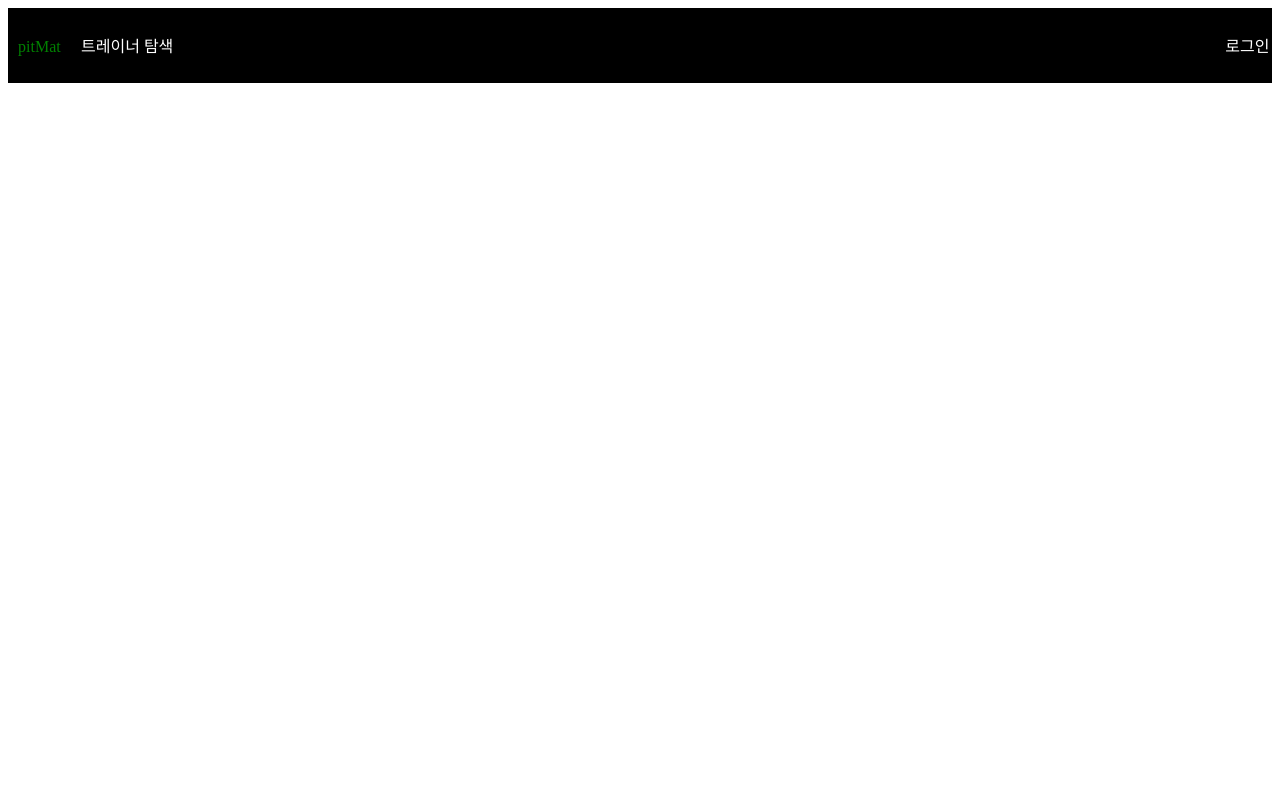
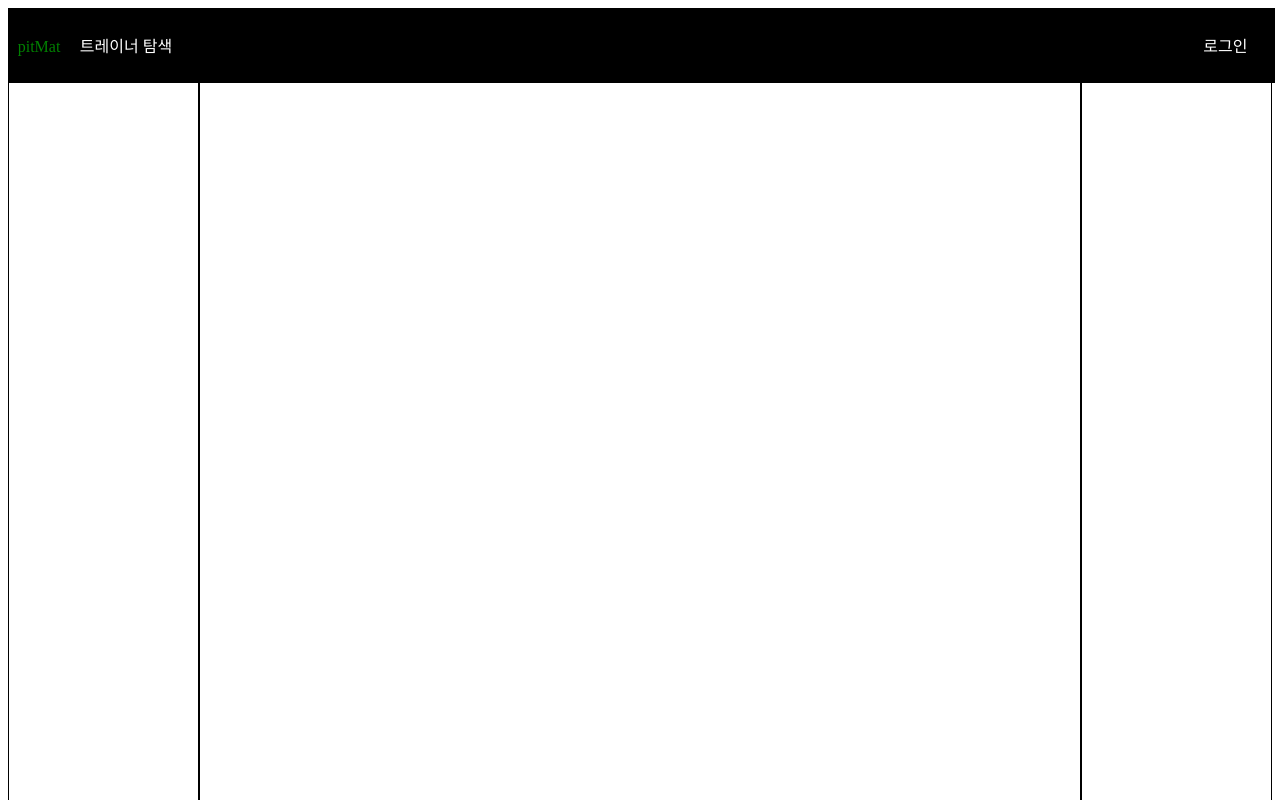
Before and after one commit to gamewithfriend/klj-frontend, a React (Create React App) app: page / in a window 1280 px wide. Shown: the top 800 px of the page. Built offline with nearby package versions, Linux system fonts and the light colour scheme.

Commit message:
jth 240225 web body layout commit

```diff
--- a/src/App.js
+++ b/src/App.js
@@ -2,6 +2,7 @@
 import React from "react";
 import { Routes, Route, Link } from "react-router-dom";
 import Header from "./template/Header";
+import Body from "./template/Body";
 
 
 
@@ -9,6 +10,7 @@ function App() {
   return (
     <div className="App">
         <Header/>
+        <Body/>
     </div>
   );
 }
--- a/src/style/common.module.css
+++ b/src/style/common.module.css
@@ -1,7 +1,12 @@
+
+.displayFlex{
+    display: flex;
+}
 .menuVarOuter{
     background-color: black;
-    width: 100%;
+    width: 99%;
     display: flex;
+    position: fixed;
 }
 .menuVarInnerLeft{
     background-color: black;
@@ -12,7 +17,7 @@
 .menuVarInnerRight{
     background-color: black;
     width: 20%;
-    padding: 2% 0%;
+    padding: 2% 2%;
     text-align: right;
 }
 .menuVarLinkTitle{
@@ -26,3 +31,12 @@
     margin: 1%;
     text-decoration: none;
 }
+.bodySide{
+    width: 15%;
+    height: 200vh;
+    border: solid black 1px;
+}
+.bodyCenter{
+    width: 70%;
+    border: solid black 1px;
+}
--- /dev/null
+++ b/src/template/Body.js
@@ -0,0 +1,16 @@
+import React from "react";
+import moduleStyle from "../style/common.module.css";
+function Body() {
+    return (
+        <div className="body" style={{display:"flex", height:"100%",}}>
+            <div className={moduleStyle.bodySide} >
+            </div>
+            <div className={moduleStyle.bodyCenter} >
+            </div>
+            <div className={moduleStyle.bodySide} >
+            </div>
+        </div>
+    );
+  }
+
+  export default Body;
```
